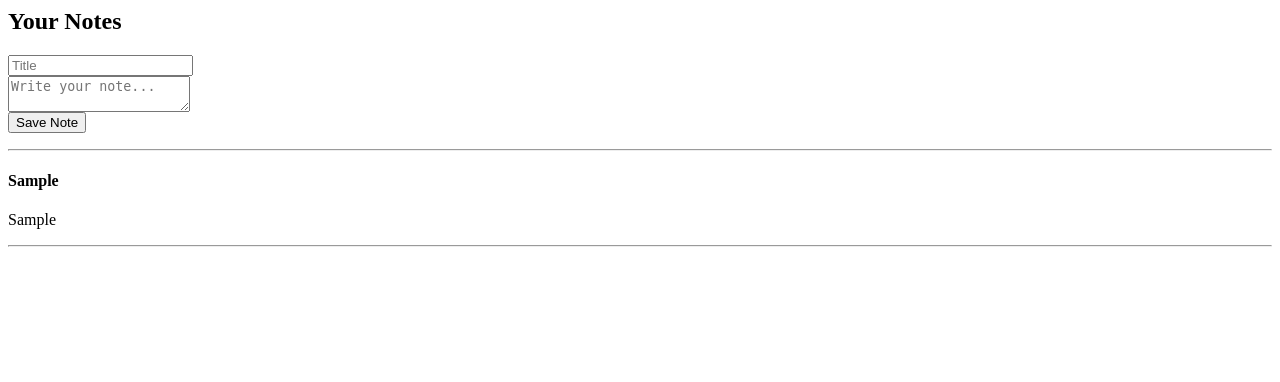
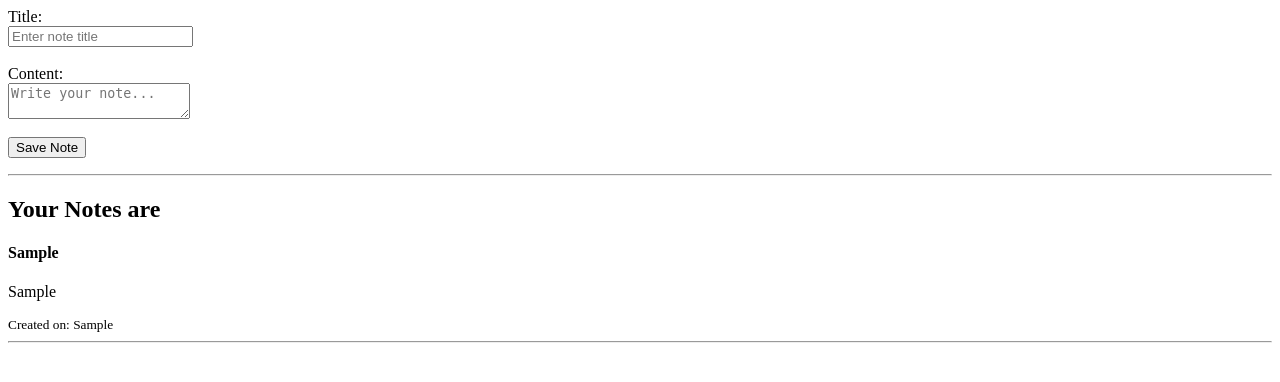
Before and after one commit to harmeet773/djangoNotesTakingApp, a Django app: template notesTakingApp/templates/notes.html in a window 1280 px wide. Shown: the top 382 px of the page. Run offline with Django 5.2, Linux system fonts and the light colour scheme; the template is opened without the code that fills it: most values are stand-ins (such as "Sample title", 1, 10 or a date in 2020).

Commit message:
improved ui , not displaying created on field in notes content

```diff
--- a/notesTakingApp/templates/notes.html
+++ b/notesTakingApp/templates/notes.html
@@ -1,15 +1,24 @@
-<h2>Your Notes</h2>
+
 <form method="POST">
   {% csrf_token %}
-  <input type="text" name="note_title" placeholder="Title" required><br>
-  <textarea name="note_content" placeholder="Write your note..."></textarea><br>
+
+  <label for="note_title">Title:</label><br>
+  <input type="text" id="note_title" name="note_title" placeholder="Enter note title" required><br><br>
+
+  <label for="note_content">Content:</label><br>
+  <textarea id="note_content" name="note_content" placeholder="Write your note..."></textarea><br><br>
+
   <button type="submit">Save Note</button>
 </form>
 
 <hr>
+
+<h2>Your Notes are </h2>
+
 {% for note in notes %}
   <h4>{{ note.0 }}</h4>
   <p>{{ note.1 }}</p>
+  <small>Created on: {{ note.2 }}</small>
   <hr>
 {% empty %}
   <p>No notes yet.</p>
--- a/notesTakingApp/views.py
+++ b/notesTakingApp/views.py
@@ -44,6 +44,6 @@ def notes(request):
         with connection.cursor() as cursor:
             cursor.execute("INSERT INTO notes (user_id, note_title, note_content) VALUES (%s, %s, %s)", [user_id, note_title, note_content])
     with connection.cursor() as cursor:
-        cursor.execute("""    SELECT note_title, note_content FROM notes WHERE user_id=%s ORDER BY created_on DESC """, [user_id])
+        cursor.execute("""    SELECT note_title, note_content ,created_on FROM notes WHERE user_id=%s ORDER BY created_on DESC """, [user_id])
         all_notes = cursor.fetchall()
     return render(request, 'notes.html', {'notes': all_notes})
```
Also changed, not shown: db.sqlite3, 1 other file.
